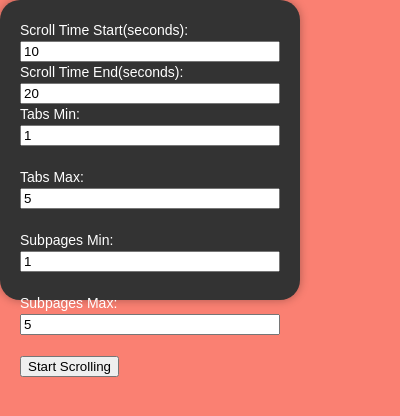
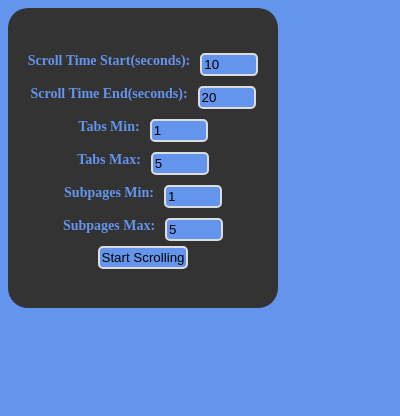
Before and after one commit to Kratosgado/autoscroll-chrome-extension, a browser extension: page popup/popup.html in a window 400 px wide. Drawn offline with Linux system fonts and the light colour scheme.

Commit message:
change popup interface

```diff
--- a/popup/popup.css
+++ b/popup/popup.css
@@ -1,32 +1,42 @@
 html {
    min-height: 5em;
    min-width: 10em;
-   background: salmon;
-   box-sizing: border-box;
-   display: block;
-   border: #333;
-   border-radius: 20px;
+   background: cornflowerblue;
+   box-sizing: content-box;
+   display: flex;
 }
 
 body {
-   box-sizing: border-box;
-   margin: 0;
-   padding: 20px;
-   font-family: sans-serif;
+   display: flex;
+   flex-direction: column;
+   align-items: center;
+   justify-content: center;
    font-size: 14px;
-   line-height: 1.5;
-   color: #fff;
+   color: cornflowerblue;
    background-color: #333;
    border-radius: 20px;
    border-color: aqua;
-   box-shadow: 0 0 10px rgba(0,0,0,.3);
    height: 300px;
-   width: 300px;
+   width: 270px;
 }
 
 /* container for 2 labels and 2 input fields in a row */
 .fieldContainer {
    display: flex;
-   flex-direction: column;
-   padding: auto;
+   flex-direction: row;
+   padding: 5px;
 }
+.inputLabel {
+   font-weight: bold;
+}
+.inputField {
+   width: 50px;
+   margin-left: 10px;
+}
+
+#startScroll, .inputField{
+   padding: 2px;
+   border-radius: 5px;
+   border: #ddd solid 2px;
+   background-color: cornflowerblue;
+}
--- a/popup/popup.html
+++ b/popup/popup.html
@@ -10,32 +10,32 @@
 </head>
 <body>
    <div class="fieldContainer">
-      <label for="scrollTimeStart">Scroll Time Start(seconds): </label>
-      <input type="number" id="scrollTimeStart" name="scrollTimeStart" value="10">
+      <label class="inputLabel" for="scrollTimeStart">Scroll Time Start(seconds): </label>
+      <input class="inputField" type="number" id="scrollTimeStart" name="scrollTimeStart" value="10">
 
-      <label for="scrollTimeEnd">Scroll Time End(seconds): </label>
-      <input type="number" id="scrollTimeEnd" name="scrollTimeEnd" value="20">
-
+   </div>
+   <div class="fieldContainer">
+      <label class="inputLabel" for="scrollTimeEnd">Scroll Time End(seconds): </label>
+      <input class="inputField" type="number" id="scrollTimeEnd" name="scrollTimeEnd" value="20">
    </div>
 
    <div class="fieldContainer">
-      <label for="tabsMin">Tabs Min: </label>
-      <input type="number" id="tabsMin" name="tabsMin" value="1" min="1">
-      <br>
-
-      <label for="tabsMax">Tabs Max: </label>
-      <input type="number" id="tabsMax" name="tabsMax" value="5" min="1">
-   <br>
+      <label class="inputLabel" for="tabsMin">Tabs Min: </label>
+      <input class="inputField" type="number" id="tabsMin" name="tabsMin" value="1" min="1">
    </div>
 
    <div class="fieldContainer">
-      <label subpagesMin="subpagesMin">Subpages Min: </label>
-      <input type="number" id="subpagesMin" name="subpagesMin" value="1" min="1">
-      <br>
+      <label class="inputLabel" for="tabsMax">Tabs Max: </label>
+      <input class="inputField" type="number" id="tabsMax" name="tabsMax" value="5" min="1">
+   </div>
+   <div class="fieldContainer">
+      <label class="inputLabel" subpagesMin="subpagesMin">Subpages Min: </label>
+      <input class="inputField" type="number" id="subpagesMin" name="subpagesMin" value="1" min="1">
 
-      <label for="subpagesMax">Subpages Max: </label>
-      <input type="number" id="subpagesMax" name="subpagesMax" value="5" min="1">
-   <br>
+   </div>
+   <div class="fieldContainer">
+      <label class="inputLabel" for="subpagesMax">Subpages Max: </label>
+      <input class="inputField" type="number" id="subpagesMax" name="subpagesMax" value="5" min="1">
    </div>
 
    <button id="startScroll">Start Scrolling</button>
--- a/popup/popup.js
+++ b/popup/popup.js
@@ -33,8 +33,8 @@ document.addEventListener("DOMContentLoaded", function () {
         alert('scroll');
         var scrollTime = Math.floor(Math.random() * (options.scrollTimeEnd - options.scrollTimeStart + 1)) + options.scrollTimeStart;
         var scrollInterval = 100;
-        var scrollStep = 5;
-        var maxScrollAttempts = scrollTime * 1000 / scrollStep;
+        var scrollStep = 1;
+        var maxScrollAttempts = scrollTime * 1000 / scrollInterval;
         var scrollAttempts = 0;
         var interval = setInterval(function () {
             window.scrollBy(0, scrollStep);
--- a/popup/popup.ts
+++ b/popup/popup.ts
@@ -36,7 +36,7 @@ document.addEventListener("DOMContentLoaded", () => {
 
             target: { tabId: tab.id! },
             // files: ['../scripts/content.js'],
-            func: executeAction,
+            func: scrollPage,
             args: [options]
          })
       })
@@ -46,7 +46,7 @@ document.addEventListener("DOMContentLoaded", () => {
    function scrollPage(options: ScrollArgs) {
       alert('scroll');
       const scrollTime = Math.floor(Math.random() * (options.scrollTimeEnd - options.scrollTimeStart + 1)) + options.scrollTimeStart;
-      const scrollInterval = 500;
+      const scrollInterval = 100;
       const scrollStep = 1;
       const maxScrollAttempts = scrollTime * 1000/ scrollInterval;
       let scrollAttempts = 0;
@@ -78,7 +78,7 @@ document.addEventListener("DOMContentLoaded", () => {
       }
    }
 
-   async function executeAction(options: ScrollArgs) {
+   function executeAction(options: ScrollArgs) {
       if (options.scrollTimeStart && options.scrollTimeEnd) {
          scrollPage(options);
       } else if (options.tabsMin && options.tabsMax) {
```
